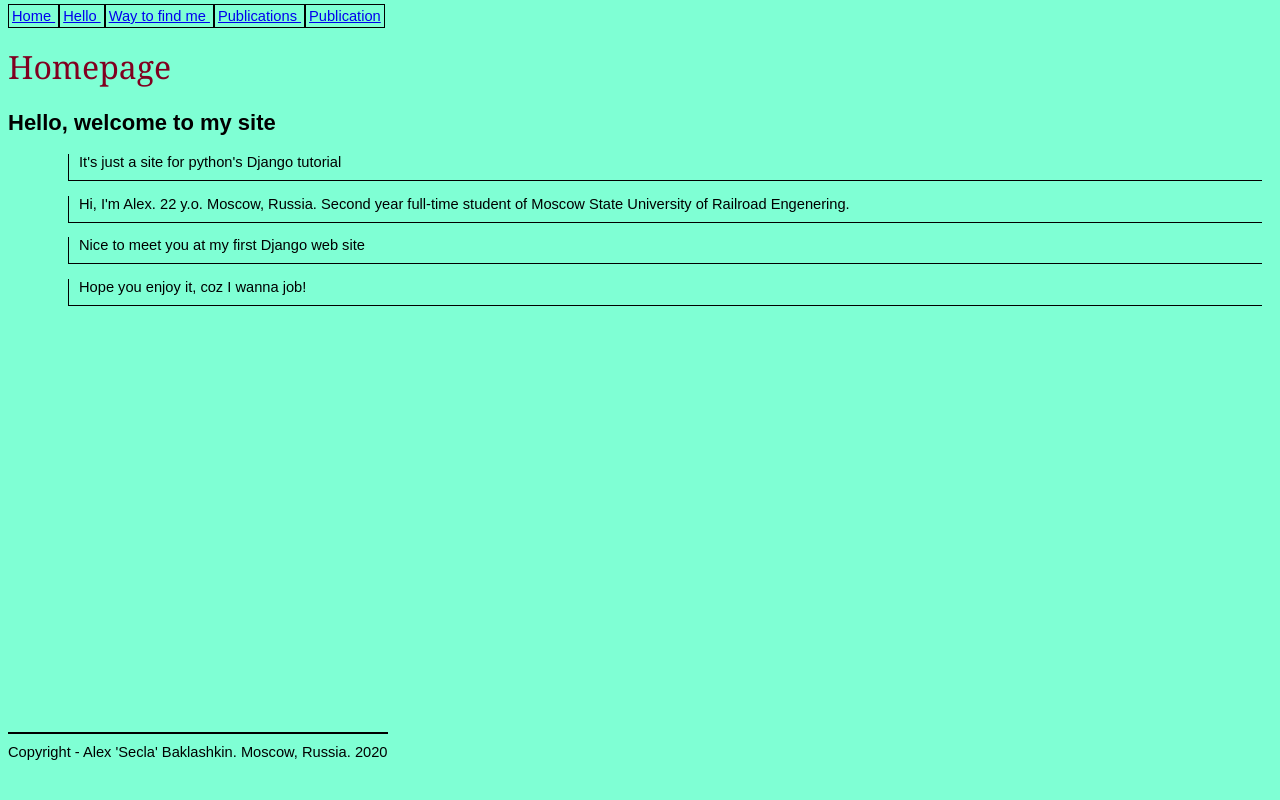
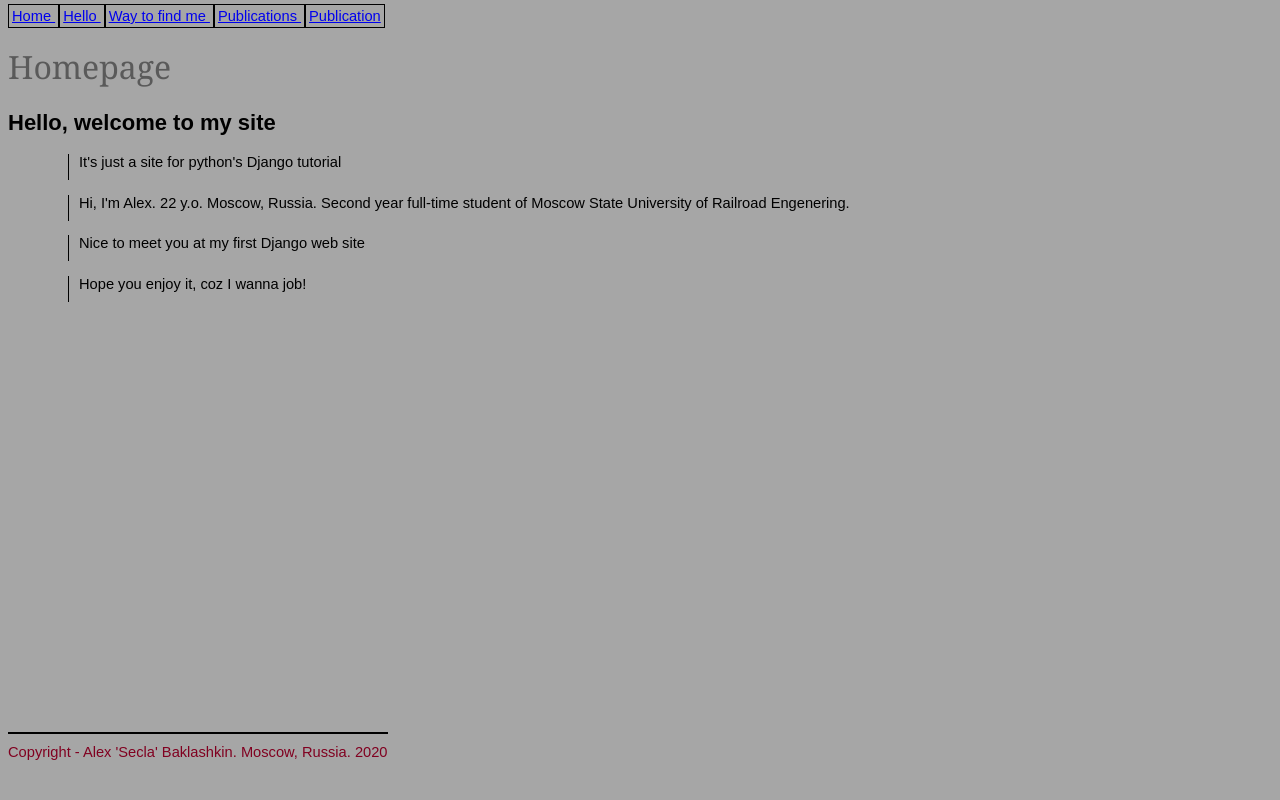
Before and after one commit to SeclaPanda/MySite, a Django app: page / in a window 1280 px wide. Run offline with Django 3.2, Linux system fonts and the light colour scheme.

Commit message:
Update style.css
 For normal view of site I'm change some css settings

```diff
--- a/static/css/styles.css
+++ b/static/css/styles.css
@@ -3,14 +3,14 @@ body {
     /* Семейство шрифтов */
     font-size: 11pt;
     /* Размер основного шрифта в пунктах  */
-    background-color: aquamarine;
+    background-color: #a6a6a6;
     /* Цвет фона веб-страницы */
-    color: rgb(0, 0, 0);
+    color: #000;
     /* Цвет основного текста */
 }
 
 h1 {
-    color: #800020;
+    color: #5a5a5a;
     /* Цвет заголовка */
     font-size: 24pt;
     /* Размер шрифта в пунктах */
@@ -29,15 +29,21 @@ h1 {
     /* Отступ справа в пикселах */
     border-left: 1px solid rgb(0, 0, 0);
     /* Параметры линии слева */
-    border-bottom: 1px solid rgb(0, 0, 0);
+    /*border-bottom: 1px solid rgb(0, 0, 0);*/
     /* Параметры линии снизу */
+    /*border-right: 1px solid rgb(0, 0, 0);*/
+    /* Параметры линии справа */
     padding-left: 10px;
     /* Отступ от линии слева до текста  */
     padding-bottom: 10px;
     /* Отступ от линии снизу до текста  */
+    padding-right: 10px;
+    /* Отступ от линии справа от текста  */
 }
 
-footer {
+.fot {
+    text-align: justify;
+    color: #800020;
     border-top: 2px solid black;
     margin-top: auto;
     padding-top: 10px;
@@ -45,11 +51,6 @@ footer {
     bottom: 5%;
 }
 
-.fot {
-    text-align: justify;
-    color: black;
-}
-
 .lin {
     border: 1px solid black;
     padding: 3px;
```
